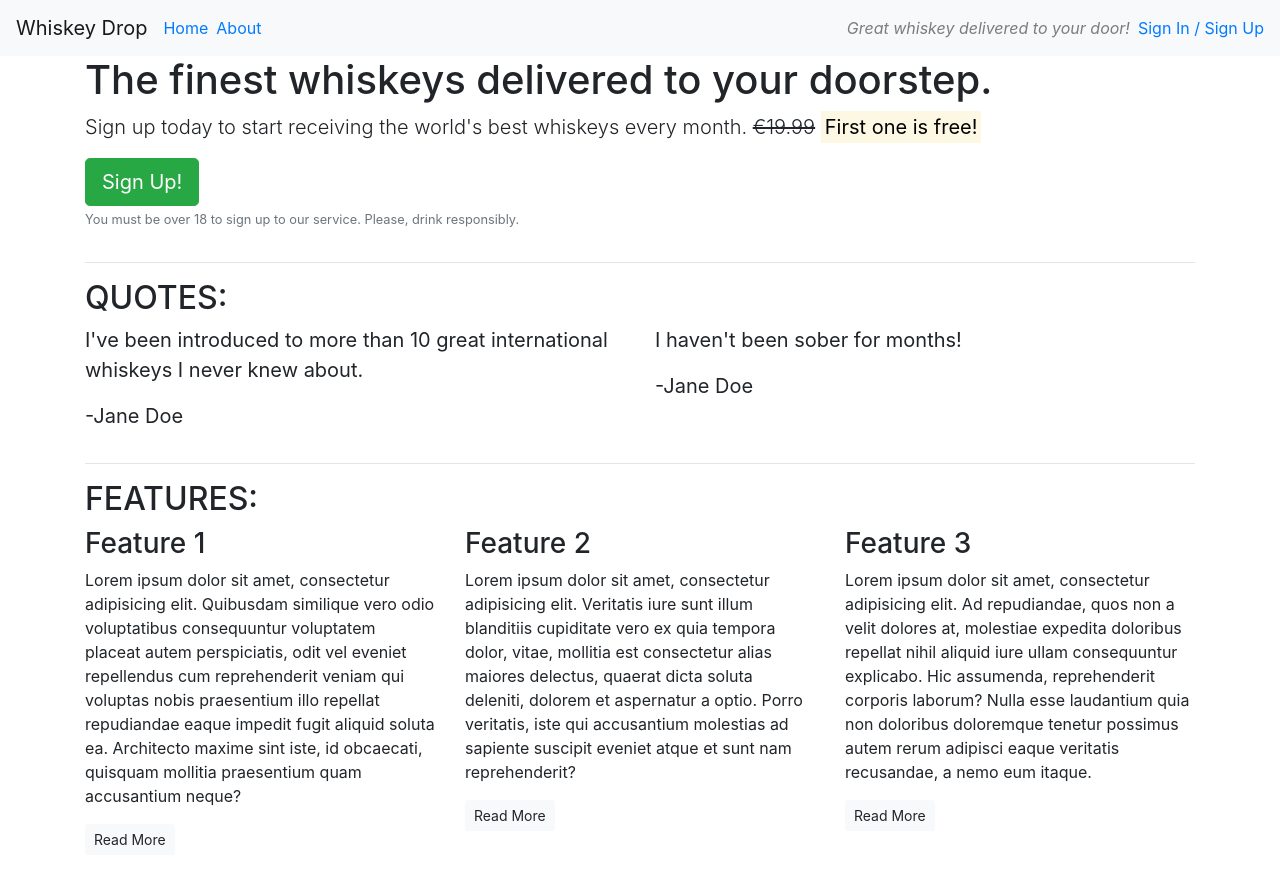
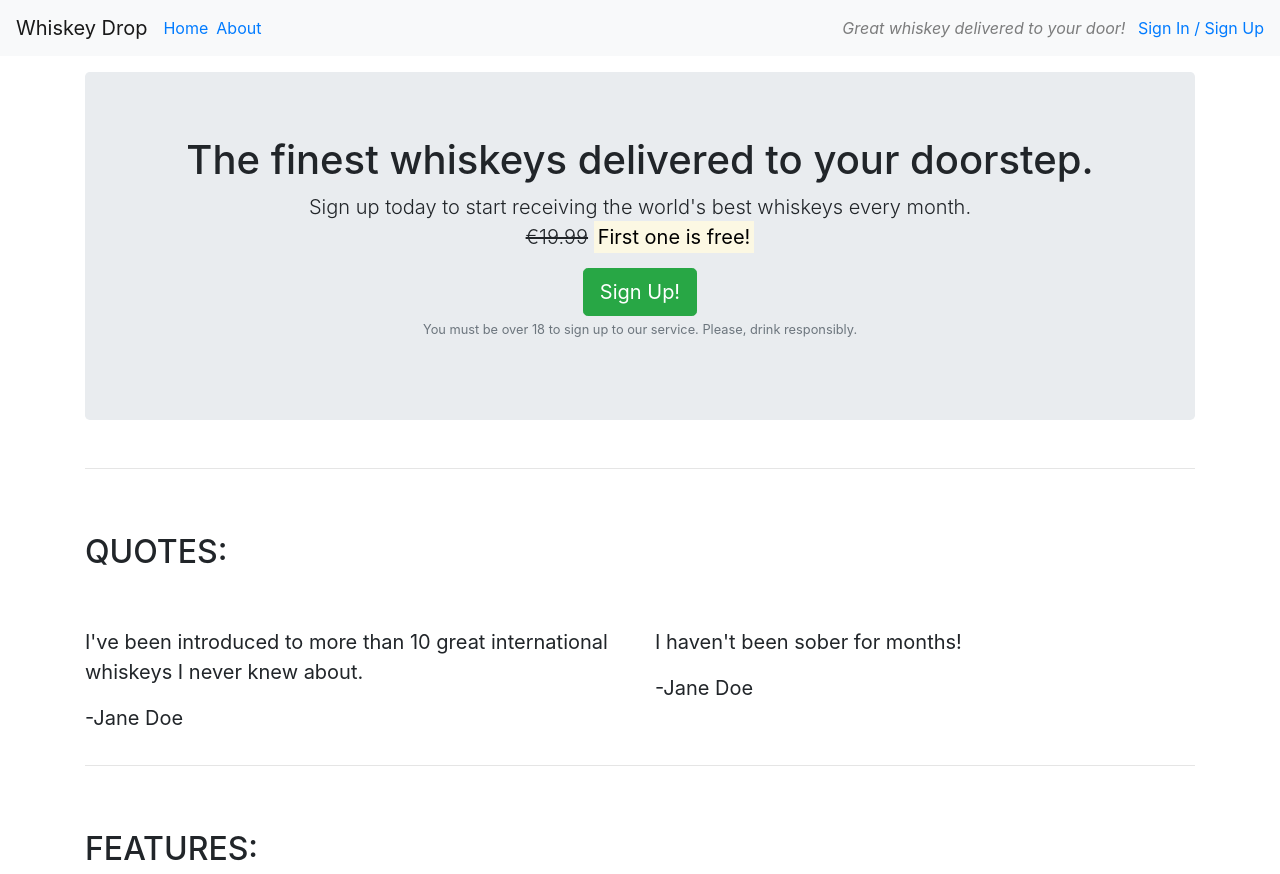
Before and after one commit to adonegan/bootstrap4, a plain HTML site: page index.html in a window 1280 px wide. Shown: the top 874 px of the page. Drawn offline with nearby package versions, Linux system fonts and the light colour scheme.

Commit message:
jumbotron and more

```diff
--- a/index.html
+++ b/index.html
@@ -11,24 +11,28 @@
 </head>
 
 <body>
-
     <nav class="navbar navbar-light bg-light navbar-expand-sm">
         <a href="/" class="navbar-brand">Whiskey Drop</a>
         <ul class="navbar-nav mr-auto">
             <li class="active nav-item mr-2"><a class- "nav-link" href="/">Home</a></li>
             <li class="nav-item mr-2"><a class- "nav-link" href="/about">About</a></li>
+            <li class="nav-item mr-2 d-block d-sm-none"><a class- "nav-link" href="/login">Sign In / Sign Up</a></li>
         </ul>
-        <p class="navbar-text my-auto mr-2"><i>Great whiskey delivered to your door!</i></p>
-        <a href="/login">Sign In / Sign Up</a>
+        <div class="d-none d-md-block">
+            <p class="navbar-text my-auto mr-2"><i>Great whiskey delivered to your door!</i></p>
+            <a href="/login">Sign In / Sign Up</a>
+        </div>
     </nav>
-    <article class="container">
+    <article class="container mt-3">
         <!-- call out -->
         <div class="row">
             <div class="col-12">
-                <section class="callout">
+                <section class="callout jumbotron text-center">
                     <h1>The finest whiskeys delivered to your doorstep.</h1>
-                    <p class="lead">Sign up today to start receiving the world's best whiskeys every month.
-                        <s>€19.99</s> <strong><mark>First one is free!</mark></strong></p>
+                    <p class="lead">Sign up today to start receiving the world's best whiskeys every month.<br>
+                        <s class="d-none d-sm-inline">€19.99</s>
+                        <span class="d-inline d-sm-none"><br></span>
+                        <strong><mark>First one is free!</mark></strong></p>
                     <button class="btn btn-success btn-lg">Sign Up!</button>
                     <p class="text-muted"><small>You must be over 18 to sign up to our service. Please, drink responsibly.</small></p>
                 </section>
@@ -39,7 +43,7 @@
         <!--.quotes-->
         <section class="quotes">
             <div class="row">
-                <div class="col-12">
+                <div class="col-12 my-5">
                     <h2 class="text-uppercase">Quotes:</h2>
                 </div>
             </div>
@@ -63,7 +67,7 @@
         <!-- Features -->
         <section class="Features">
             <div class="row">
-                <div class="col-12">
+                <div class="col-12 my-5">
                     <h2 class="text-uppercase">Features:</h2>
                 </div>
             </div>
```
